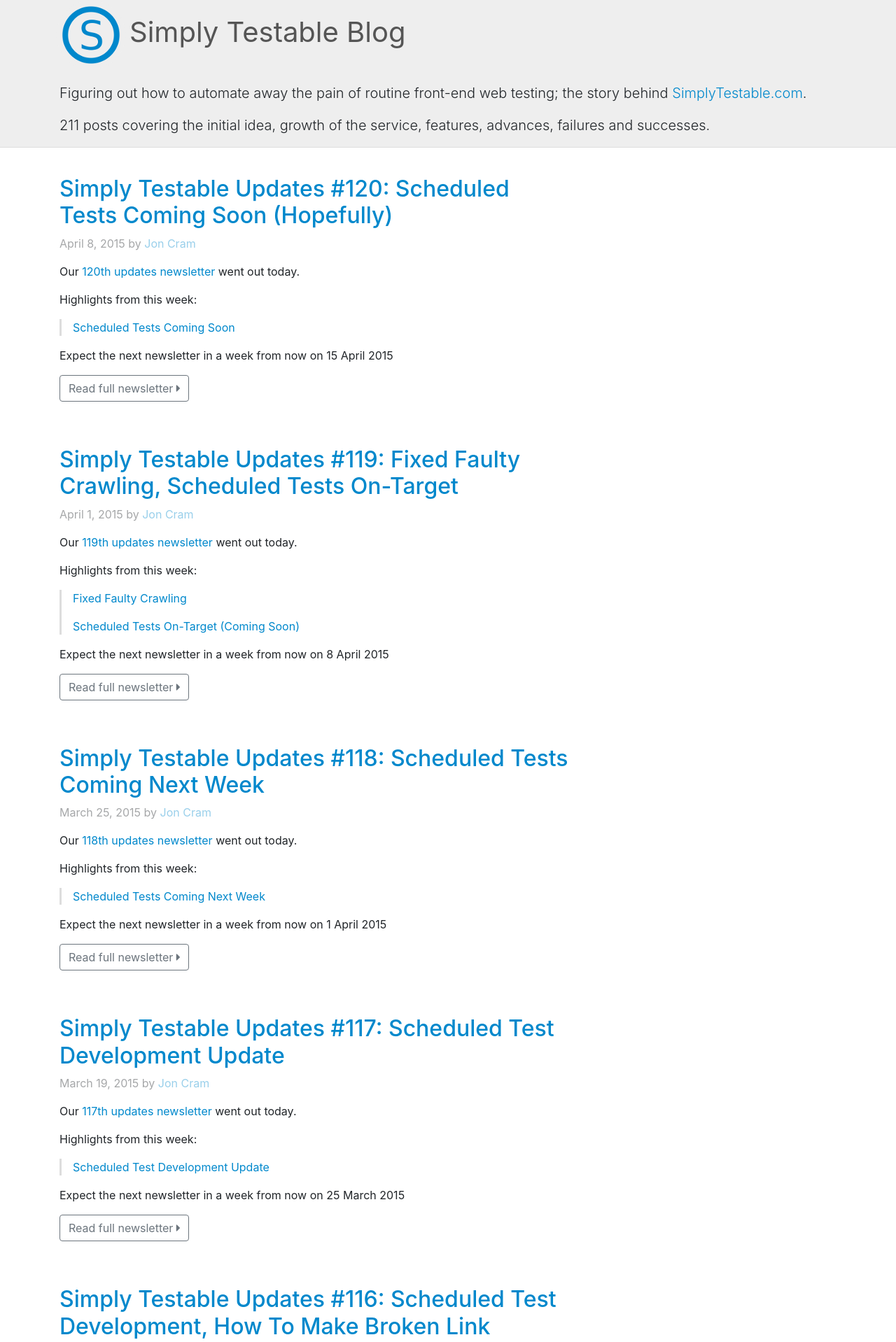
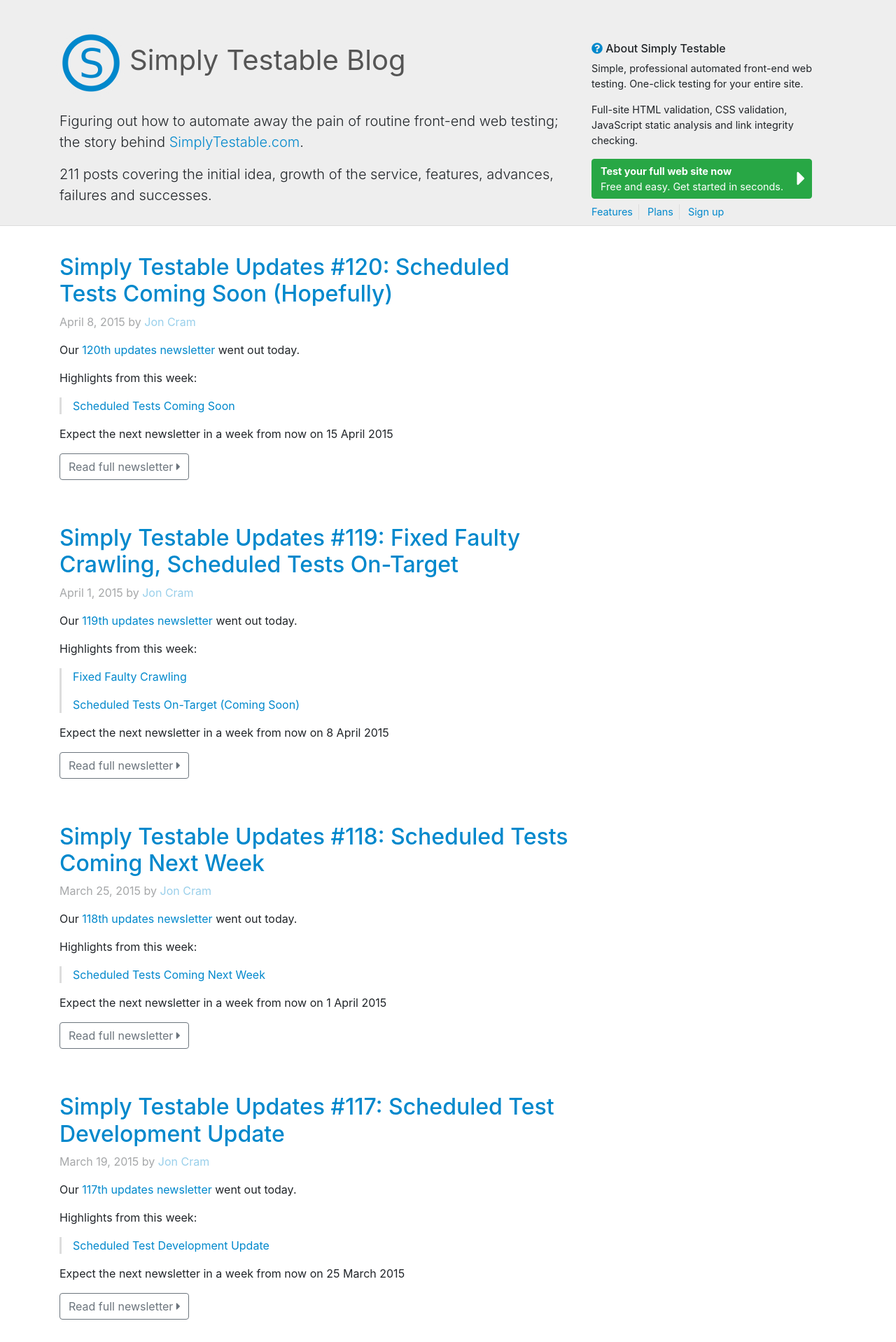
Before and after one commit to webignition/blog.simplytestable.com, a Jekyll site: the page built from index.html, in a window 1280 px wide. Shown: the top 1918 px of the page at 70% size. Built offline with Jekyll 4.4.1, drawn with Linux system fonts in a browser that asks for light colours; nearby versions of some CDN libraries.

Commit message:
Add header sidebar

```diff
--- a/_includes/element/header.html
+++ b/_includes/element/header.html
@@ -7,7 +7,7 @@
 <header>
     <div class="container">
         <div class="row">
-            <div class="col header-main">
+            <div class="col-lg-8 header-main">
                 <a href="/" class="name">{{ site.name }}</a>
 
                 <p class="lead intro">
@@ -19,6 +19,11 @@
                     failures and successes.
                 </p>
             </div>
+            <div class="d-none d-lg-block col-lg-4 sidebar header-sidebar">
+                {% include sidebar/about.html %}
+                {% include sidebar/start-new-test-form.html %}
+                {% include sidebar/areas.html %}
+            </div>
         </div>
 
         {% if include_newer_older %}
--- a/_includes/sidebar/about.html
+++ b/_includes/sidebar/about.html
@@ -1,6 +1,5 @@
-<div class="section about">
 <h2>
-        <i class="fa fa-question-circle"></i>
+    <i class="fa fa-question-circle header-icon"></i>
     About Simply Testable
 </h2>
 <p class="tagline">
@@ -11,4 +10,3 @@
     Full-site HTML validation, CSS validation, JavaScript static analysis
     and link integrity checking.
 </p>
-</div>
--- a/_includes/sidebar/areas.html
+++ b/_includes/sidebar/areas.html
@@ -1,4 +1,3 @@
-<div class="section">
 <ul class="areas">
     <li>
         <a href="//simplytestable.com/features/">Features</a>
@@ -10,4 +9,3 @@
         <a href="//gears.simplytestable.com/signup/">Sign up</a>
     </li>
 </ul>
-</div>
--- a/_includes/sidebar/start-new-test-form.html
+++ b/_includes/sidebar/start-new-test-form.html
@@ -1,5 +1,5 @@
-<div class="section start-new-test-form">
-    <a href="https://gears.simplytestable.com" class="btn btn-large btn-success">
+<div class="start-new-test-form">
+    <a href="https://gears.simplytestable.com" class="btn btn-success">
         <b>Test your full web site now</b>
         <span class="byline">Free and easy. Get started in seconds.</span>
         <i class="fa fa-caret-right"></i>
--- a/assets/css/foo.css
+++ b/assets/css/foo.css
@@ -6,6 +6,13 @@ header {
   background: #eee;
   margin-bottom: 40px;
   border-bottom:  1px solid #ddd;
+  padding-top: 16px;
+}
+
+@media (min-width: 992px) {
+  header {
+    padding-top: 40px;
+  }
 }
 
 header .name {
@@ -48,6 +55,66 @@ header .name:before {
 
 .header-main .lead.intro {
   margin-top: 42px;
+}
+
+.sidebar {
+
+}
+
+.header-sidebar {
+  margin-top: 20px;
+}
+
+.header-icon {
+  color: #08C;
+}
+
+.header-sidebar h2 {
+  font-size: 1rem;
+}
+
+.header-sidebar .start-new-test-form,
+.header-sidebar .start-new-test-form .btn,
+.header-sidebar p,
+.header-sidebar .areas {
+  font-size: 0.9rem;
+}
+
+header .areas {
+  list-style: none;
+  margin: 8px 0;
+  padding: 0;
+}
+
+header .areas li {
+  display: inline-block;
+  padding: 0 8px;
+  border-right: 1px solid #ddd;
+}
+
+header .areas li:first-of-type {
+  padding-left: 0;
+}
+
+header .areas li:last-of-type {
+  border-right: 0;
+}
+
+.start-new-test-form .btn {
+  text-align: left;
+  position: relative;
+  padding-right: 40px;
+}
+
+.start-new-test-form .byline {
+  display: block;
+}
+
+.start-new-test-form .fa {
+  position: absolute;
+  right: 10px;
+  font-size: 2rem;
+  top: 11px;
 }
 
 .post.post-listed {
```
Lines whose indentation alone changed are shown as unchanged.
